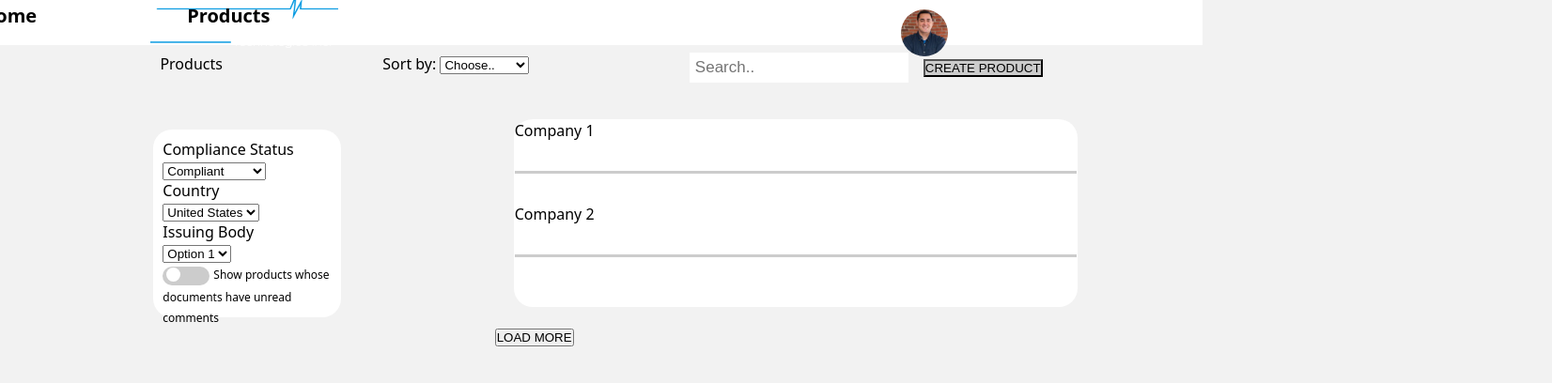
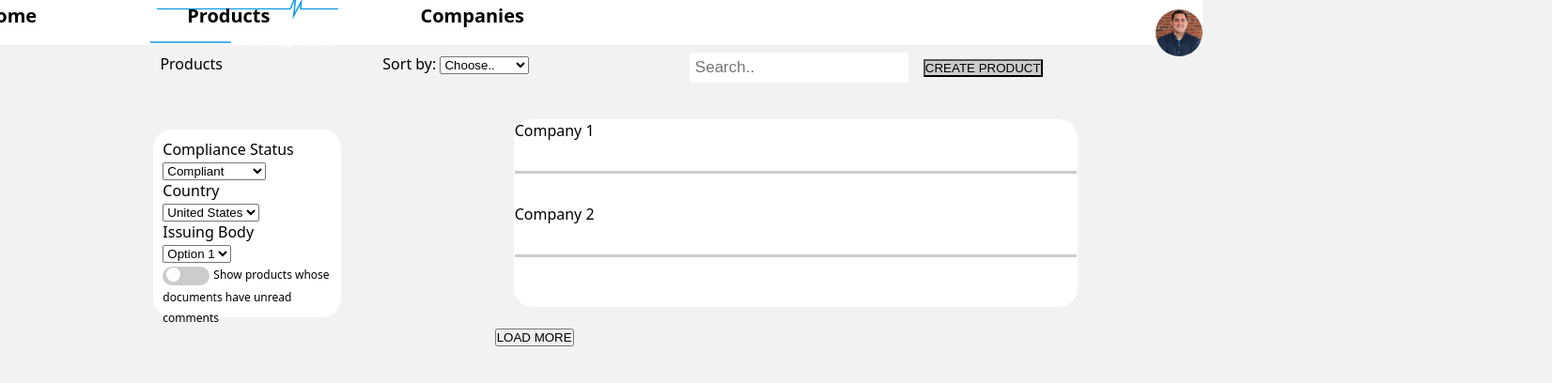
Before and after one commit to CST8334/Software-Development-Project, a React (Create React App) app in the folder react/: page /products in a window 1280 px wide. Shown: the top 408 px of the page at 94% size, 1652 px wide, since content can reach past the window. Built offline with nearby package versions, Linux system fonts and the light colour scheme; sample sign-in values are in the browser's storage.

Commit message:
added companies page

```diff
--- a/react/src/components/NavComponent.js
+++ b/react/src/components/NavComponent.js
@@ -24,6 +24,10 @@ const NavComponent = ({ history }) => {
         </li>
         <li>
           <Link to="/products">Products</Link>
+          <Line transition={{ duration: 0.75 }} initial={{ width: '0%' }} animate={{ width: pathname === '/work' ? '50%' : '0%' }} />
+        </li>
+        <li>
+          <Link to="/companies">Companies</Link>
           <Line transition={{ duration: 0.75 }} initial={{ width: '0%' }} animate={{ width: pathname === '/work' ? '50%' : '0%' }} />
         </li>
         <li>
```
